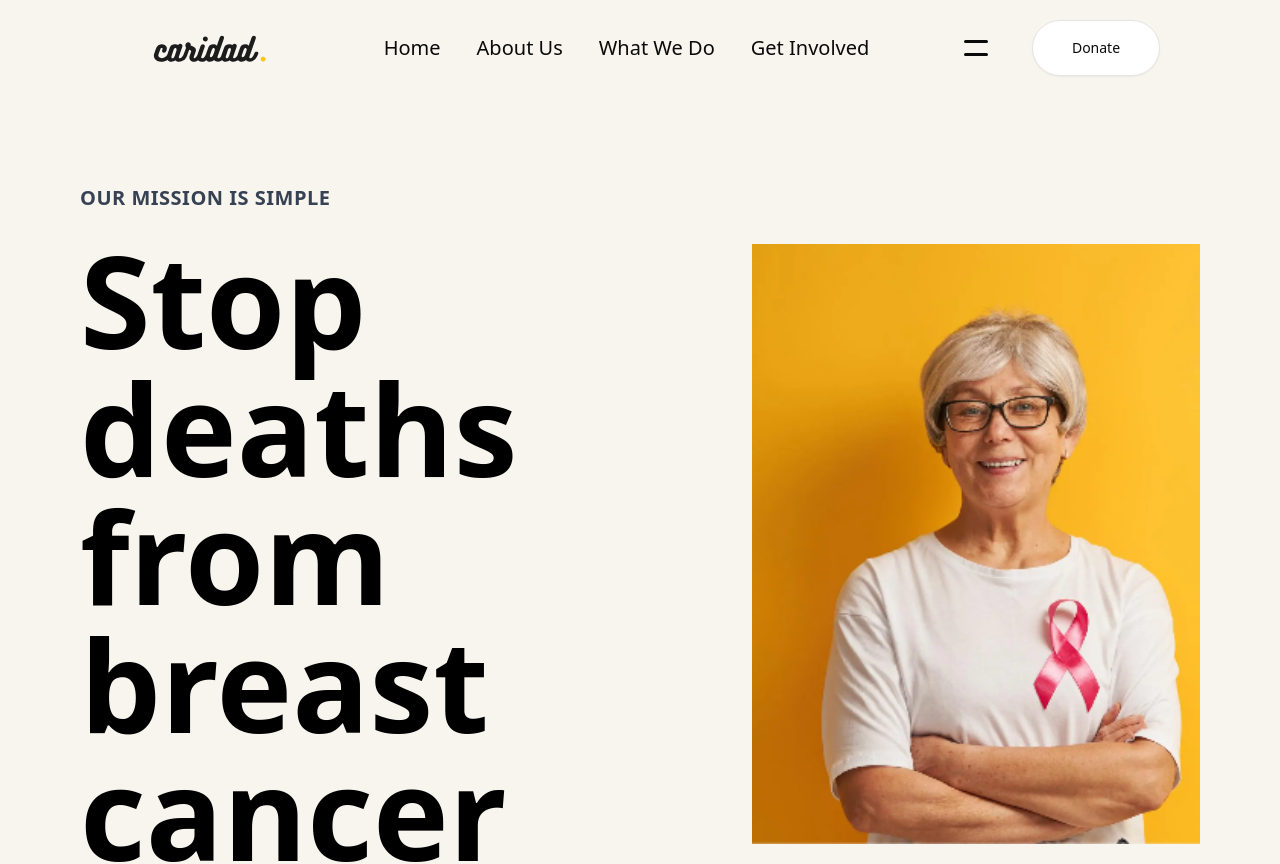
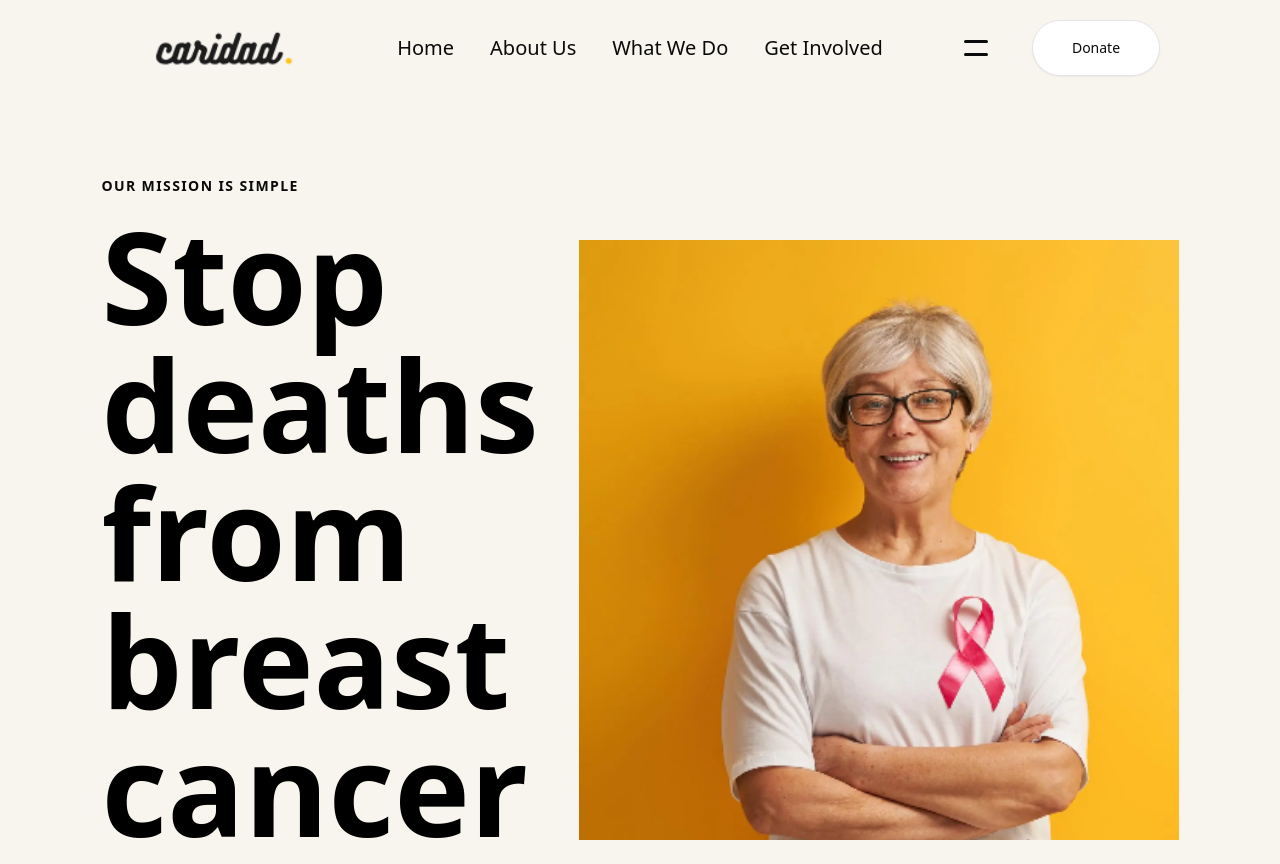
Before and after one commit to Shouryya-Manna/Caridad, a Next.js app: page / in a window 1280 px wide. Shown: the top 864 px of the page. Built offline with nearby package versions, Linux system fonts and the light colour scheme.

Commit message:
Header and Mission Updated

```diff
--- a/src/components/Landing/Header/Header.tsx
+++ b/src/components/Landing/Header/Header.tsx
@@ -1,32 +1,39 @@
 import { Button } from "@/components/ui/button";
 import { HeaderData } from "@/data/Header.data";
 import { Bars2Icon } from "@heroicons/react/16/solid";
+import Image from "next/image";
 
 export default function Header() {
   return (
-    <div className="flex justify-between items-center px-30 py-5">
+    <header className="relative z-50 flex justify-between items-center px-30 py-5">
       {/* Logo */}
-      <div>
-        <img src="logo.png"></img>
+      <div className="relative h-[50px] w-[200px] shrink-0">
+        <Image
+          src="/logo.png"
+          alt=""
+          fill
+          className="object-cover"
+        />
       </div>
 
       {/* Navigation */}
-      <div className="flex gap-5">
+      <nav className="flex gap-5">
         {HeaderData.map((item, index) => (
           <div
             key={index}
             className="relative group"
           >
-            <div className="cursor-pointer px-2 py-1 group-hover:underline underline-offset-4 text-xl font-stretch-50%">
+            <div className="cursor-pointer px-2 py-1 group-hover:underline underline-offset-4 text-xl">
               {item.menu}
             </div>
 
             {/* Dropdown */}
             <div
               className="
-            absolute left-0 mt-1 bg-black w-fit text-white px-6 py-4
-            opacity-0 invisible group-hover:opacity-100 group-hover:visible
-            transition-all duration-200 whitespace-nowrap"
+                absolute left-0 mt-2 z-50
+                bg-black w-fit text-white px-6 py-4
+                opacity-0 invisible group-hover:opacity-100 group-hover:visible
+                transition-all duration-200 whitespace-nowrap"
             >
               {item.submenu.map((sub, index) => (
                 <div
@@ -39,7 +46,7 @@ export default function Header() {
             </div>
           </div>
         ))}
-      </div>
+      </nav>
 
       {/* Buttons */}
       <div className="flex gap-10">
@@ -51,6 +58,6 @@ export default function Header() {
           Donate
         </Button>
       </div>
-    </div>
+    </header>
   );
 }
--- a/src/components/Landing/Mission/Mission.tsx
+++ b/src/components/Landing/Mission/Mission.tsx
@@ -2,19 +2,20 @@ import Image from "next/image";
 
 export default function Mission() {
   return (
-    <section className="bg-primary mx-20 my-16">
-      <div className="mx-auto flex max-w-7xl items-center justify-between">
+    <section className="bg-primary mx-20 my-20">
+      <div className="mx-auto flex max-w-9xl items-center justify-center gap-10 ">
         <div className="max-w-2xl">
           {/* "Floating" looking text */}
-          <p className="my-6 text-xl font-semibold tracking-wide text-gray-700">
+          <p className="mb-4 text-sm font-semibold tracking-widest">
             OUR MISSION IS SIMPLE
           </p>
 
           <div className="text-9xl font-extrabold text-black">
-            Stop <span>deaths </span>
-            <span>from </span>
-            <span>breast </span>
-            <span>cancer</span>
+            Stop <br />
+            deaths <br />
+            from <br />
+            breast <br />
+            cancer
           </div>
 
           <button className="my-4 text-sm font-bold text-black cursor-pointer">
@@ -23,7 +24,7 @@ export default function Mission() {
         </div>
 
         {/* Image div */}
-        <div className="relative h-[600px] w-[600px]">
+        <div className="relative h-[600px] w-[600px] shrink-0">
           <Image
             src="/Woman1.png"
             alt=""
```
